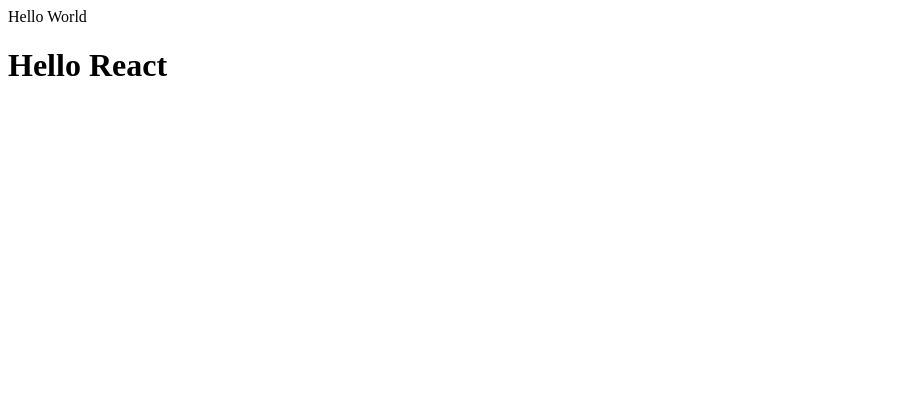
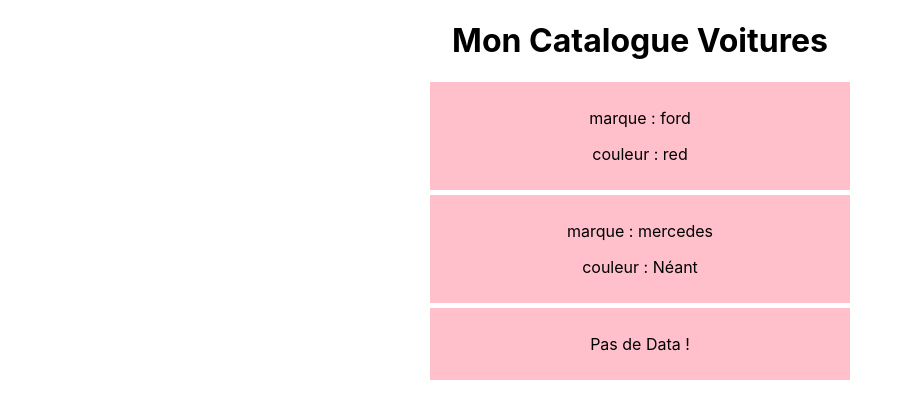
Before and after one commit to daly64/cars, a React (Create React App) app: page / in a window 1280 px wide. Shown: the top 418 px of the page, without its empty margins (0-905 px from the left). Built offline with nearby package versions, Linux system fonts and the light colour scheme.

Commit message:
episode 7

```diff
--- /dev/null
+++ b/src/App.css
@@ -0,0 +1,38 @@
+.App {
+  text-align: center;
+}
+
+.App-logo {
+  height: 40vmin;
+  pointer-events: none;
+}
+
+@media (prefers-reduced-motion: no-preference) {
+  .App-logo {
+    animation: App-logo-spin infinite 20s linear;
+  }
+}
+
+.App-header {
+  background-color: #282c34;
+  min-height: 100vh;
+  display: flex;
+  flex-direction: column;
+  align-items: center;
+  justify-content: center;
+  font-size: calc(10px + 2vmin);
+  color: white;
+}
+
+.App-link {
+  color: #61dafb;
+}
+
+@keyframes App-logo-spin {
+  from {
+    transform: rotate(0deg);
+  }
+  to {
+    transform: rotate(360deg);
+  }
+}
--- a/src/App.js
+++ b/src/App.js
@@ -1,13 +1,15 @@
-import React from 'react';
+
+import React, { Component } from 'react';
 import MyCars from './MyCars'
+import './App.css'
 
-function App() {
-  return (
-    <div className="App">
-      Hello World
-      <MyCars />
+export default class App extends Component {
+  state = { title: "Mon Catalogue Voitures" };
+  render() {
+    return (
+      <div className="App">
+      <MyCars title={this.state.title}/>
     </div>
-  );
+    );
+  }
 }
-
-export default App;
--- /dev/null
+++ b/src/Cars.css
@@ -0,0 +1,6 @@
+.cars{
+    background-color: pink;
+    width: 400px;
+    padding: 10px;
+    margin: 5px auto;
+}
--- /dev/null
+++ b/src/Cars.js
@@ -0,0 +1,29 @@
+import React from 'react';
+import './Cars.css';
+const Cars = ({ children, color }) => {
+
+    const colorInfo = color ?
+        (<p>couleur : {color} </p>) :
+        (<p>couleur : Néant </p>);
+
+    if (children) {
+        return (
+            <div className="cars">
+                <p>marque : {children}</p>
+                {colorInfo}
+            </div>
+        );
+    }
+    else {
+        return (
+            <div className="cars">
+                <p>Pas de Data !</p>
+            </div>
+        );
+    }
+
+}
+
+
+
+export default Cars;
--- a/src/MyCars.js
+++ b/src/MyCars.js
@@ -1,10 +1,16 @@
 import  React,{ Component } from 'react'
+import Car from './Cars';
 
 export default class MyCars extends Component {
     render() {
         return (
             <div>
-                <h1>Hello React </h1>
+                <h1>{this.props.title} </h1>
+
+                <Car color='red'>ford</Car>
+                <Car >mercedes</Car>
+                <Car />
+
             </div>
         )
     }
--- /dev/null
+++ b/src/index.css
@@ -0,0 +1,13 @@
+body {
+  margin: 0;
+  font-family: -apple-system, BlinkMacSystemFont, 'Segoe UI', 'Roboto', 'Oxygen',
+    'Ubuntu', 'Cantarell', 'Fira Sans', 'Droid Sans', 'Helvetica Neue',
+    sans-serif;
+  -webkit-font-smoothing: antialiased;
+  -moz-osx-font-smoothing: grayscale;
+}
+
+code {
+  font-family: source-code-pro, Menlo, Monaco, Consolas, 'Courier New',
+    monospace;
+}
--- a/src/index.js
+++ b/src/index.js
@@ -1,6 +1,7 @@
 import React from 'react';
 import ReactDOM from 'react-dom';
 import App from './App';
+import './index.css';
 
 ReactDOM.render(
   <React.StrictMode>
```
